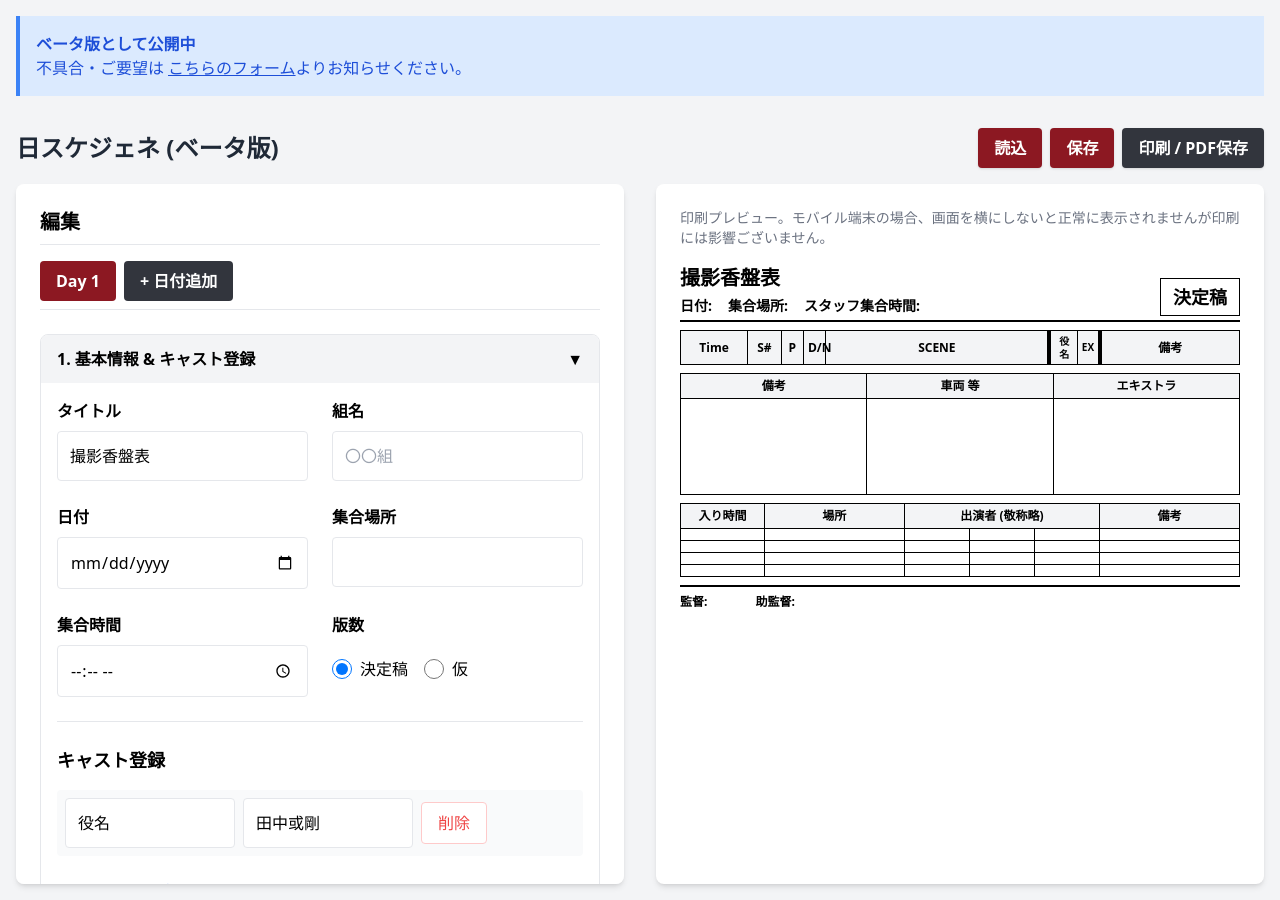
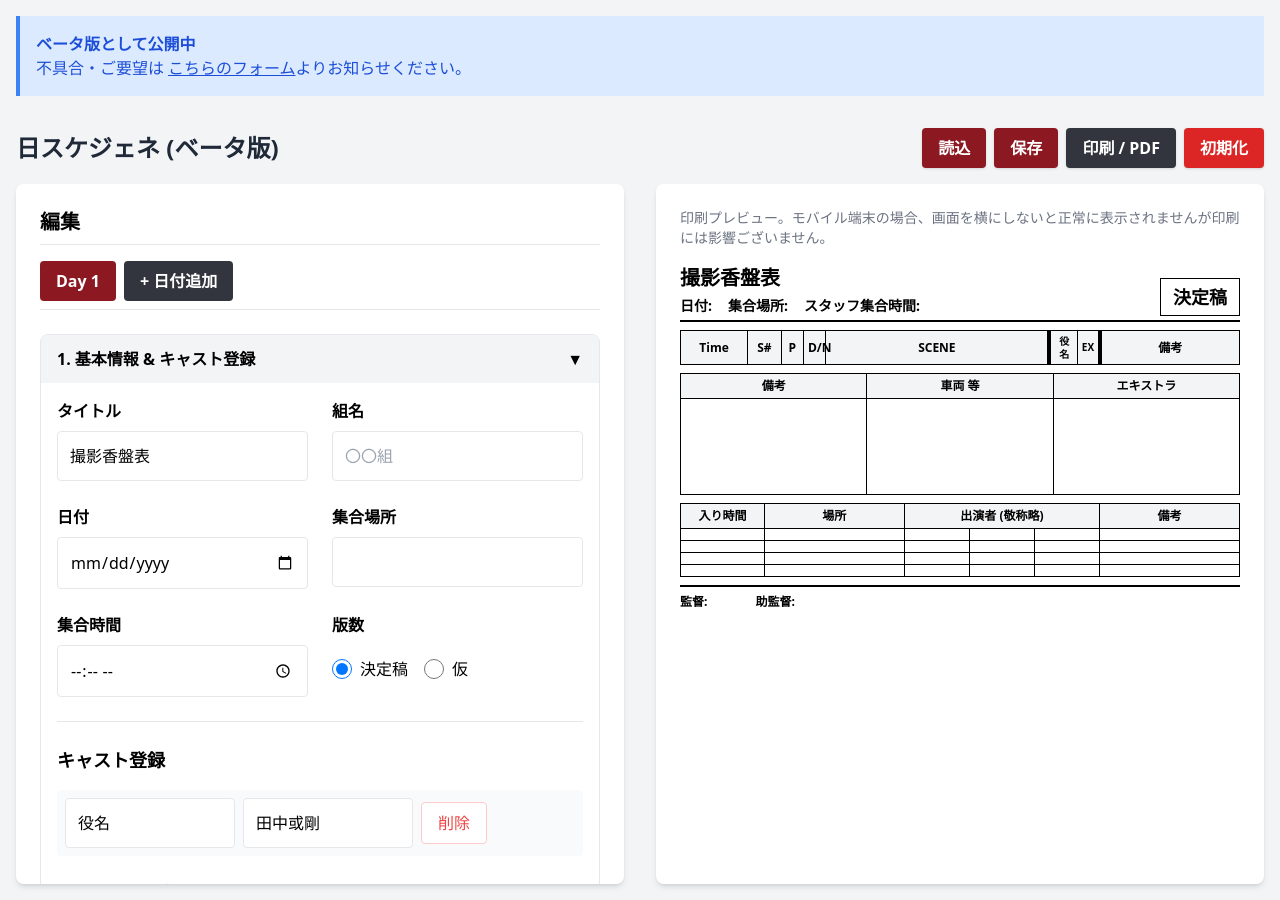
Before and after one commit to YD404/Kouban, a React (Vite) app: page / in a window 1280 px wide. Built offline with nearby package versions, Linux system fonts and the light colour scheme.

Commit message:
初期化オプションの追加

```diff
--- a/src/App.tsx
+++ b/src/App.tsx
@@ -111,6 +111,13 @@ function App() {
 
 
 
+  const handleInitialize = () => {
+    if (window.confirm('本当に初期化しますか？\n入力したデータはすべて消去されます。')) {
+      setProjectData(defaultProjectData);
+      setCurrentDayId(defaultProjectData.days[0].id);
+    }
+  };
+
   return (
     <div className="min-h-screen bg-gray-100 font-sans">
       <div className="container mx-auto p-4 flex flex-col gap-4">
@@ -148,7 +155,13 @@ function App() {
               onClick={handlePrint}
               className="bg-[#32353d] hover:bg-[#1f2126] text-white font-bold py-2 px-4 rounded shadow transition"
             >
-              印刷 / PDF保存
+              印刷 / PDF
+            </button>
+            <button
+              onClick={handleInitialize}
+              className="bg-red-600 hover:bg-red-700 text-white font-bold py-2 px-4 rounded shadow transition"
+            >
+              初期化
             </button>
           </div>
         </div>
```
